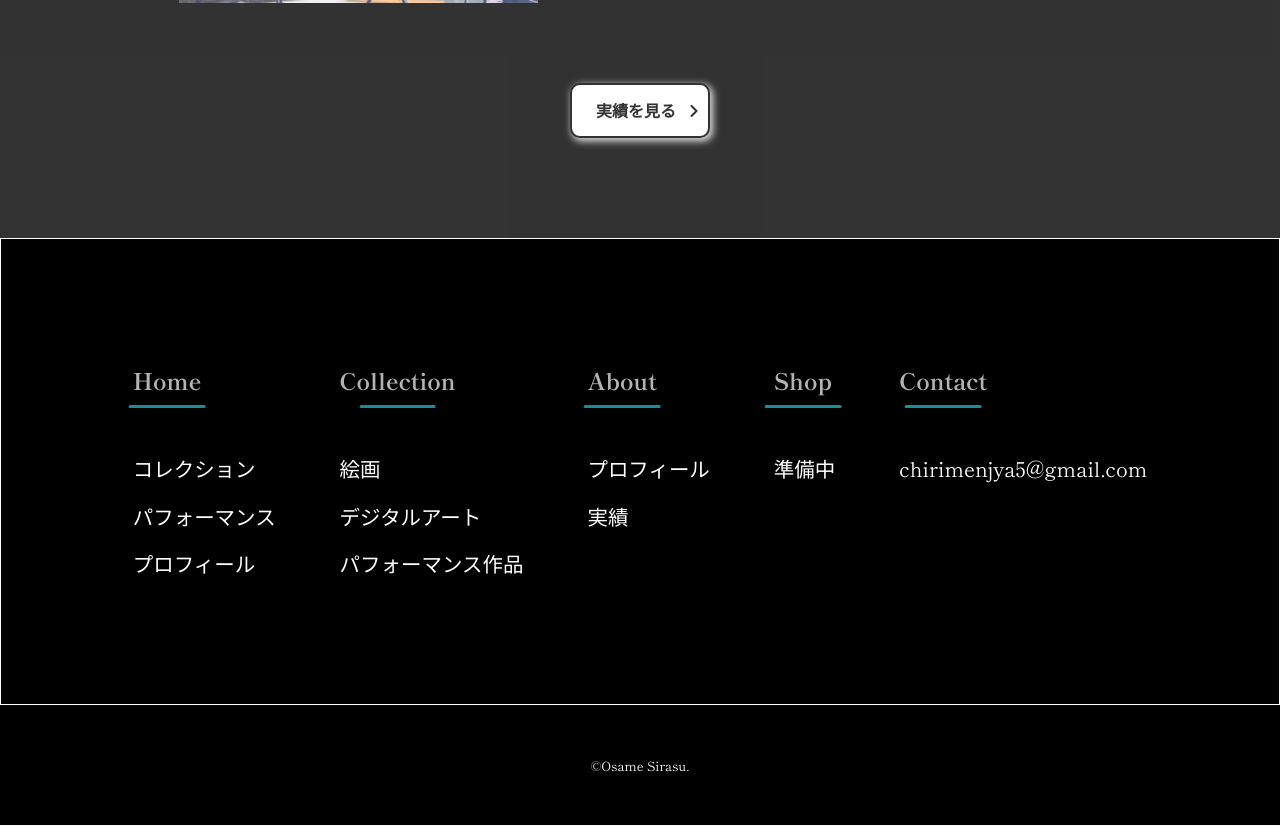
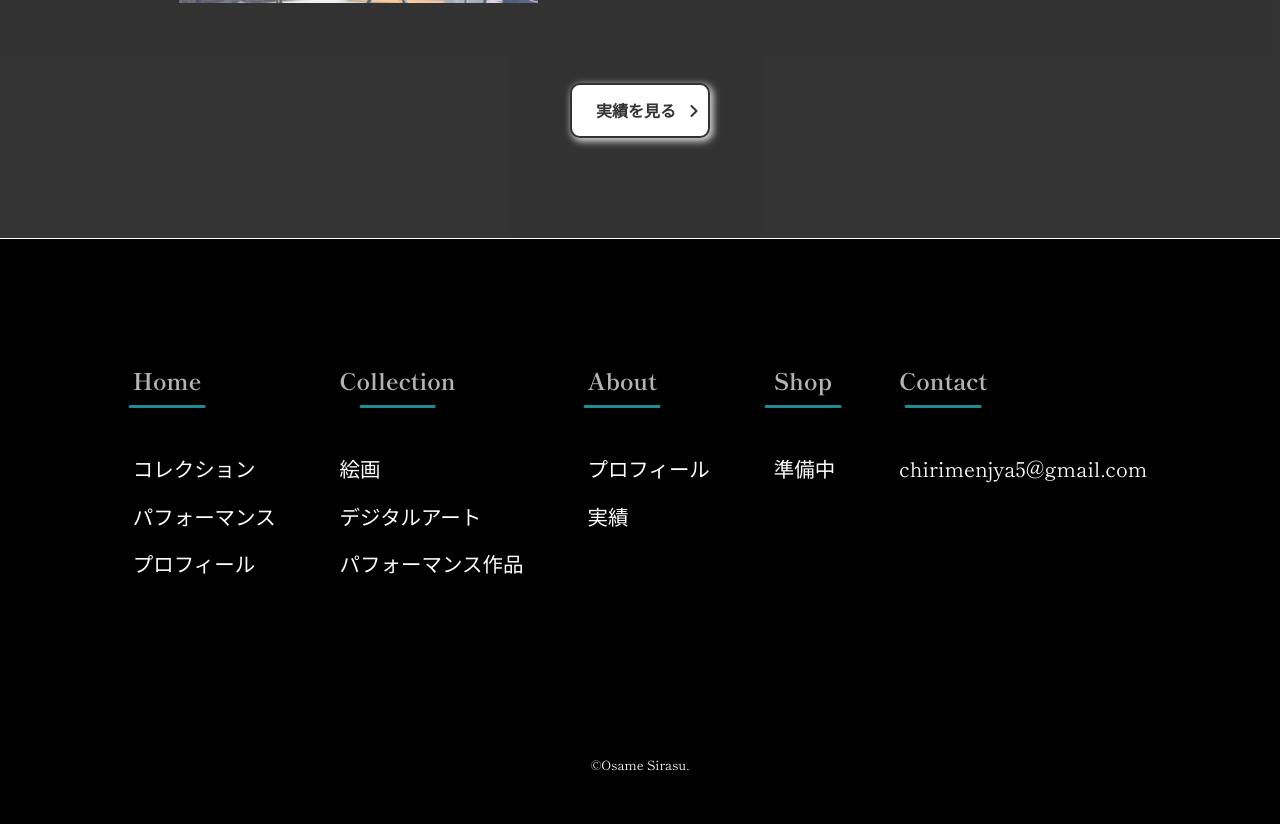
Before and after one commit to Nao-matsu0301/sirasu-portofolio, a plain HTML site: page index.html in a window 1280 px wide. Shown: the part 3501-4327 px from the top of the page. Drawn offline with nearby package versions, Linux system fonts and the light colour scheme.

Commit message:
Add files via upload

```diff
--- a/css/style.css
+++ b/css/style.css
@@ -1149,7 +1149,7 @@ main{
 
 
 footer{
-  border: 1.0px solid #fff;
+  border-top: 1.0px solid #fff;
 }
 
 .footer{
```
